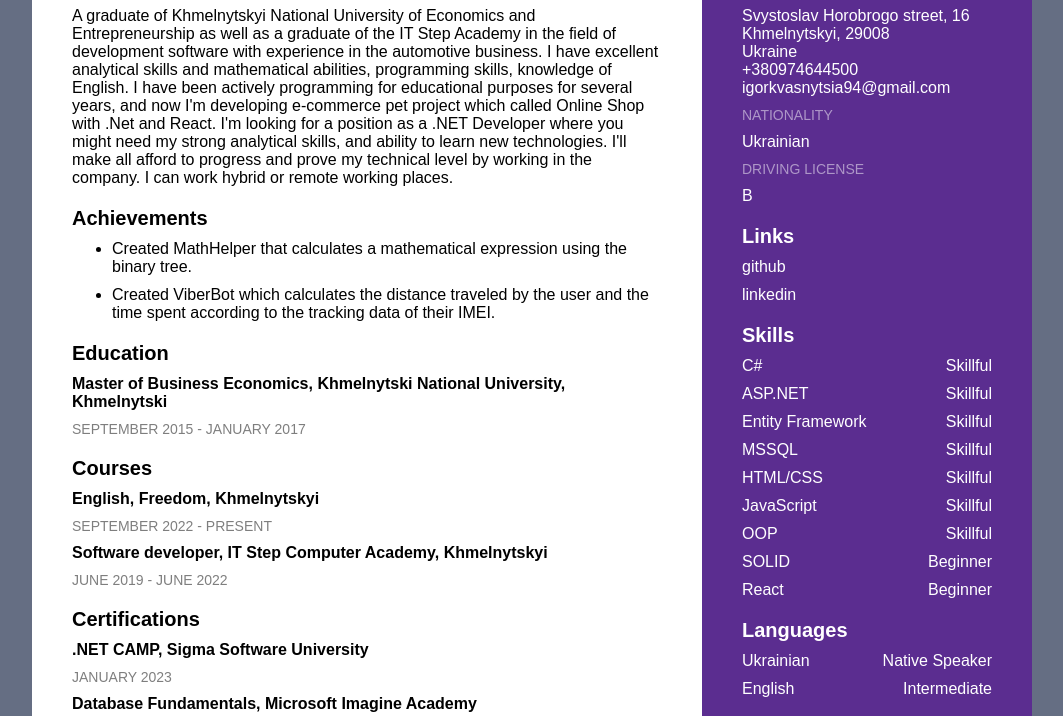
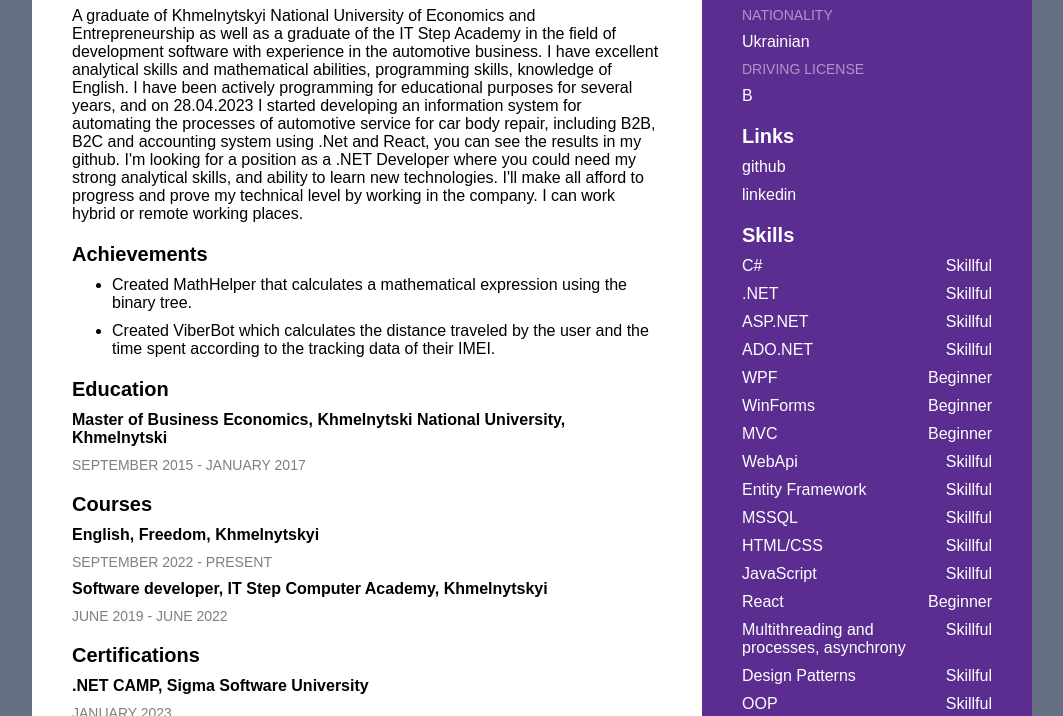
Before and after one commit to Kvasnytsia-Igor/web_CV, a plain HTML site: page index.html in a window 1280 px wide. Shown: the part 236-952 px from the top of the page, without its empty margins (108-1171 px from the left). Drawn offline with Linux system fonts and the light colour scheme.

Commit message:
some changes

```diff
--- a/index.html
+++ b/index.html
@@ -26,12 +26,14 @@
             business. I have excellent analytical skills and mathematical
             abilities, programming skills, knowledge of English. I have been
             actively programming for educational purposes for several years, and
-            now I'm developing e-commerce pet project which called Online Shop
-            with .Net and React. I'm looking for a position as a .NET Developer
-            where you might need my strong analytical skills, and ability to
-            learn new technologies. I'll make all afford to progress and prove
-            my technical level by working in the company. I can work hybrid or
-            remote working places.
+            on 28.04.2023 I started developing an information system for
+            automating the processes of automotive service for car body repair,
+            including B2B, B2C and accounting system using .Net and React, you
+            can see the results in my github. I'm looking for a position as a
+            .NET Developer where you could need my strong analytical skills, and
+            ability to learn new technologies. I'll make all afford to progress
+            and prove my technical level by working in the company. I can work
+            hybrid or remote working places.
           </p>
         </div>
         <div class="block">
@@ -121,7 +123,33 @@
             <span>Skillful</span>
           </div>
           <div class="skill-block">
+            <span>.NET</span>
+            <span>Skillful</span>
+          </div>
+          <div class="skill-block">
             <span>ASP.NET</span>
+            <span>Skillful</span>
+          </div>
+          <div class="skill-block">
+            <span>ADO.NET</span>
+            <span>Skillful</span>
+          </div>
+          <div class="skill-block">
+            <span>WPF</span>
+            <span>Beginner</span>
+          </div>
+          <div class="skill-block">
+            <span>WinForms</span>
+            <span>Beginner</span>
+          </div>
+          <div class="skill-block">
+            <span>MVC</span>
+            <span>Beginner</span>
+          </div>
+
+
+          <div class="skill-block">
+            <span>WebApi</span>
             <span>Skillful</span>
           </div>
           <div class="skill-block">
@@ -141,6 +169,18 @@
             <span>Skillful</span>
           </div>
           <div class="skill-block">
+            <span>React</span>
+            <span>Beginner</span>
+          </div>
+          <div class="skill-block">
+            <span>Multithreading and processes, asynchrony</span>
+            <span>Skillful</span>
+          </div>
+          <div class="skill-block">
+            <span>Design Patterns</span>
+            <span>Skillful</span>
+          </div>
+          <div class="skill-block">
             <span>OOP</span>
             <span>Skillful</span>
           </div>
@@ -149,9 +189,10 @@
             <span>Beginner</span>
           </div>
           <div class="skill-block">
-            <span>React</span>
+            <span>Unit and integration testing</span>
             <span>Beginner</span>
           </div>
+
         </div>
         <div class="block">
           <h2 class="largeHeader">Languages</h2>
--- a/style.css
+++ b/style.css
@@ -20,7 +20,7 @@ a {
   margin: 0 auto;
   position: relative;
   width: 1000px;
-  height: 1211.6px;
+  height: 1296.8px;
   padding: 10px;
 }
 
@@ -37,14 +37,14 @@ ul {
 .leftSide {
   background-color: var(--leftColor);
   width: 590px;
-  padding: 80px 40px 80px 40px;
+  padding: 80px 40px 128.4px 40px;
   float: left;
   border-radius: 10px 0 0 10px;
 }
 .rightSide {
   background-color: var(--rightColor);
   width: 250px;
-  padding: 180px 40px 187.2px 40px;
+  padding: 80px 40px 80px 40px;
   color: #ffffff;
   float: left;
   border-radius: 0 10px 10px 0;
```
